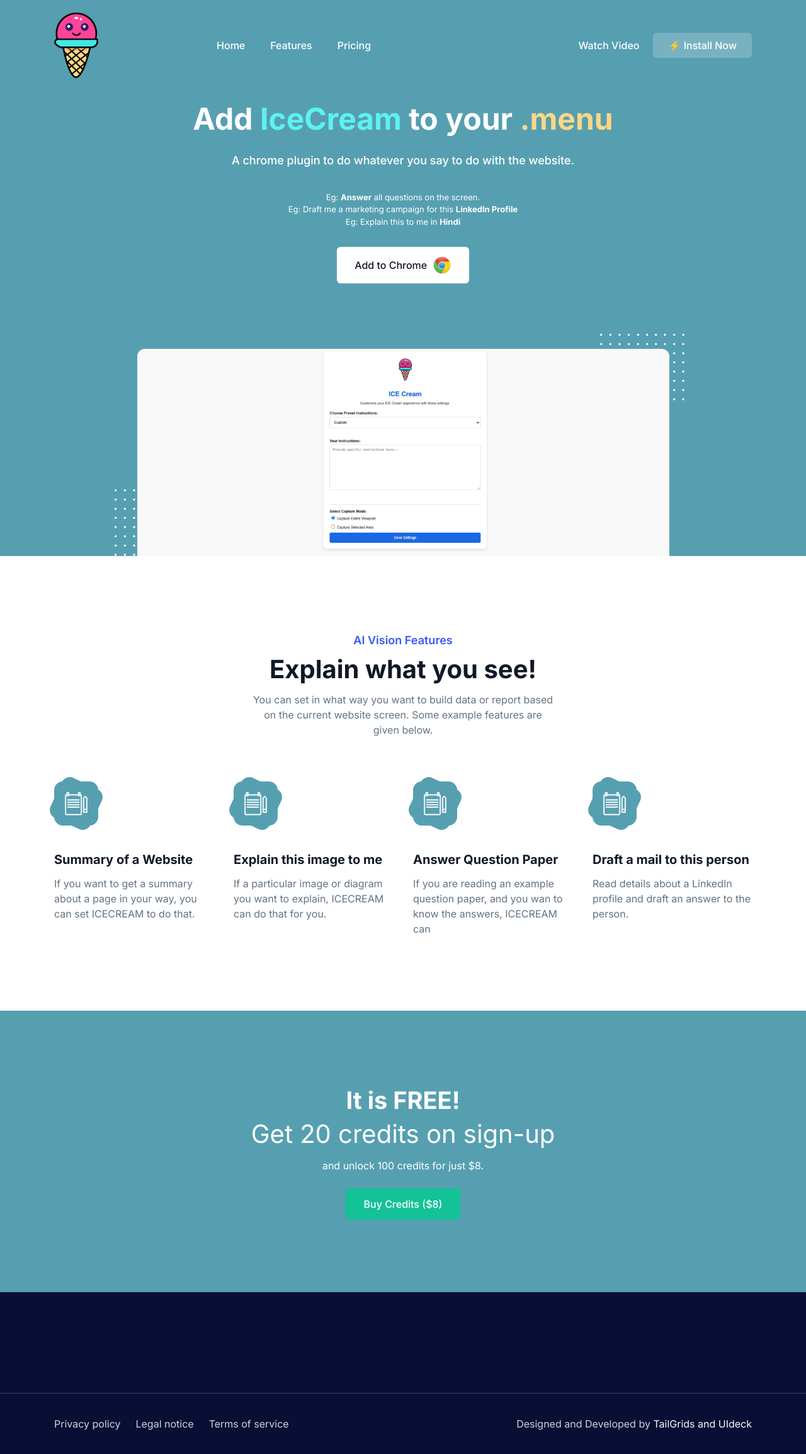
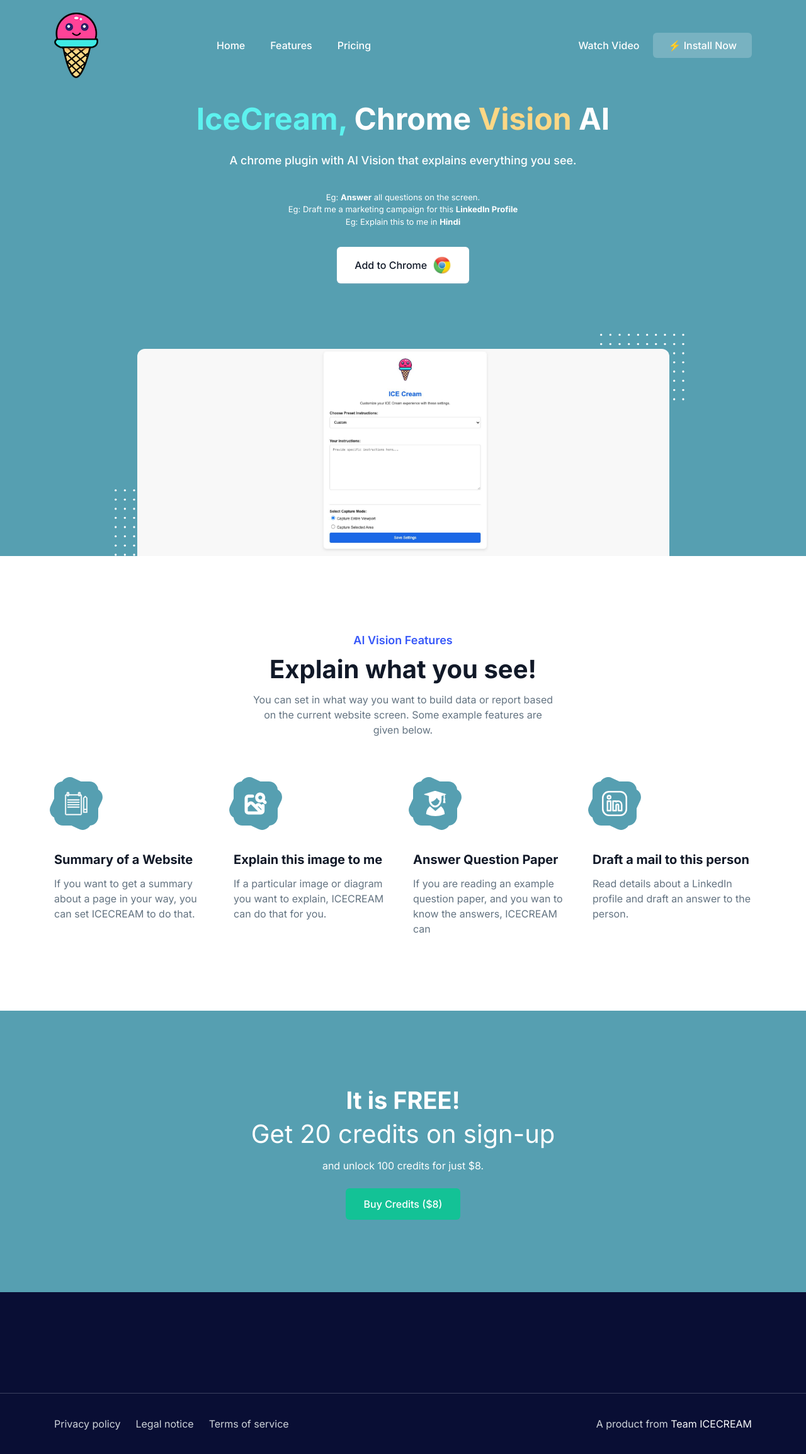
Before and after one commit to sajithamma/icecream, a Flask app: page / in a window 1280 px wide. Shown: the whole page at 63% size. Run offline with Flask 3, Linux system fonts and the light colour scheme.

Commit message:
more images are added

```diff
--- a/server/templates/index.html
+++ b/server/templates/index.html
@@ -139,13 +139,13 @@
                         <h1
                             class="mb-6 text-3xl font-bold leading-snug text-white sm:text-4xl sm:leading-snug lg:text-5xl lg:leading-[1.2]">
 
-                            Add <span style="color: #5df2ef;">IceCream</span> to your <span
-                                style="color: #FCD785">.menu</span>
+                            <span style="color: #5df2ef;">IceCream,</span> Chrome <span
+                                style="color: #FCD785">Vision</span> AI
                         </h1>
                         <p
                             class="mx-auto mb-9 max-w-[600px] text-base font-medium text-white sm:text-lg sm:leading-[1.44]">
 
-                            A chrome plugin to do whatever you say to do with the website.
+                            A chrome plugin with AI Vision that explains everything you see.
                         </p>
 
                         <div style="color: white !important; margin-bottom: 30px; font-size: small;">
@@ -555,7 +555,7 @@
                             class="relative z-10 mb-10 flex h-[70px] w-[70px] items-center justify-center rounded-[14px] bg-primary">
                             <span
                                 class="absolute left-0 top-0 -z-[1] mb-8 flex h-[70px] w-[70px] rotate-[25deg] items-center justify-center rounded-[14px] bg-primary bg-opacity-20 duration-300 group-hover:rotate-45"></span>
-                            <img src="/static/images/logo/summary.svg" alt="Summary" class="w-10 h-10" />
+                            <img src="/static/images/logo/image-summary.svg" alt="Summary" class="w-10 h-10" />
 
                         </div>
                         <h4 class="mb-3 text-xl font-bold text-dark dark:text-white">
@@ -576,7 +576,7 @@
                             class="relative z-10 mb-10 flex h-[70px] w-[70px] items-center justify-center rounded-[14px] bg-primary">
                             <span
                                 class="absolute left-0 top-0 -z-[1] mb-8 flex h-[70px] w-[70px] rotate-[25deg] items-center justify-center rounded-[14px] bg-primary bg-opacity-20 duration-300 group-hover:rotate-45"></span>
-                            <img src="/static/images/logo/summary.svg" alt="Summary" class="w-10 h-10" />
+                            <img src="/static/images/logo/student.svg" alt="Summary" class="w-10 h-10" />
 
                         </div>
                         <h4 class="mb-3 text-xl font-bold text-dark dark:text-white">
@@ -597,7 +597,7 @@
                             class="relative z-10 mb-10 flex h-[70px] w-[70px] items-center justify-center rounded-[14px] bg-primary">
                             <span
                                 class="absolute left-0 top-0 -z-[1] mb-8 flex h-[70px] w-[70px] rotate-[25deg] items-center justify-center rounded-[14px] bg-primary bg-opacity-20 duration-300 group-hover:rotate-45"></span>
-                            <img src="/static/images/logo/summary.svg" alt="Summary" class="w-10 h-10" />
+                            <img src="/static/images/logo/linkedin.svg" alt="Summary" class="w-10 h-10" />
 
                         </div>
                         <h4 class="mb-3 text-xl font-bold text-dark dark:text-white">
@@ -841,10 +841,9 @@
                     <div class="w-full px-4 md:w-1/3 lg:w-1/2">
                         <div class="my-1 flex justify-center md:justify-end">
                             <p class="text-base text-gray-7">
-                                Designed and Developed by
-                                <a href="https://tailgrids.com" rel="nofollow noopner" target="_blank"
-                                    class="text-gray-1 hover:underline">
-                                    TailGrids and UIdeck
+                                A product from
+                                <a href="https://icecream.vision" class="text-gray-1 hover:underline">
+                                    Team ICECREAM
                                 </a>
                             </p>
                         </div>
```
Also changed, not shown: server/static/images/logo/image-summary.svg (added), server/static/images/logo/linkedin.svg (added), server/static/images/logo/student.svg (added).
